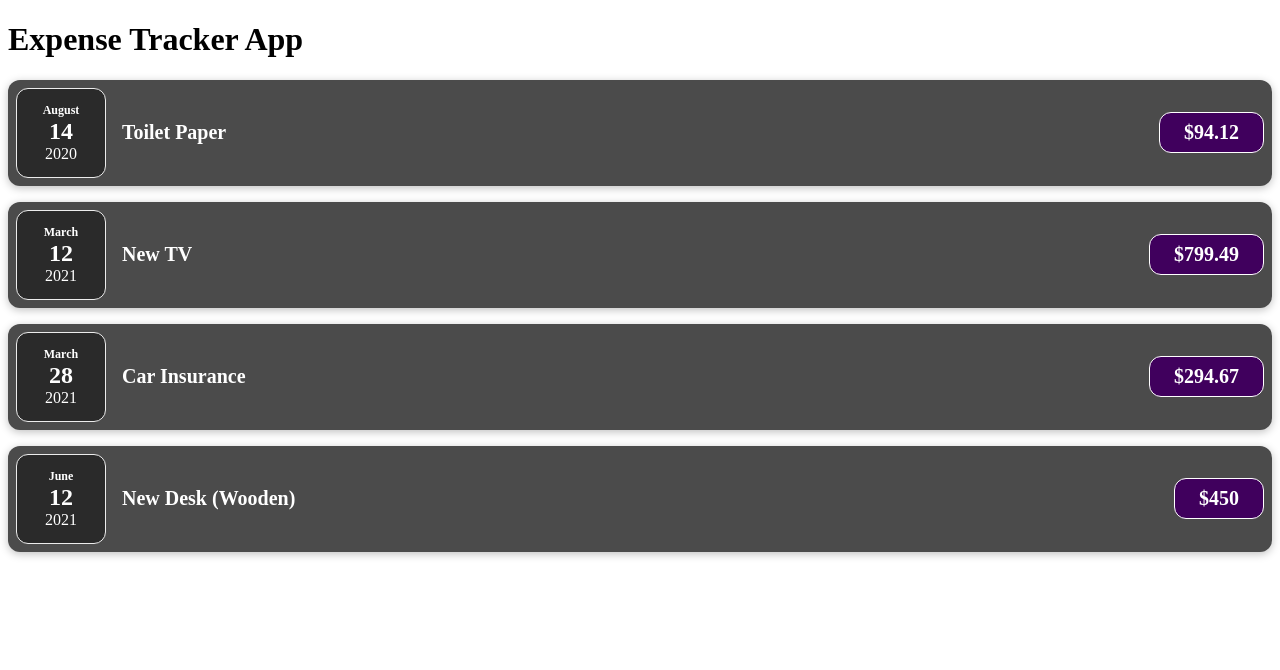
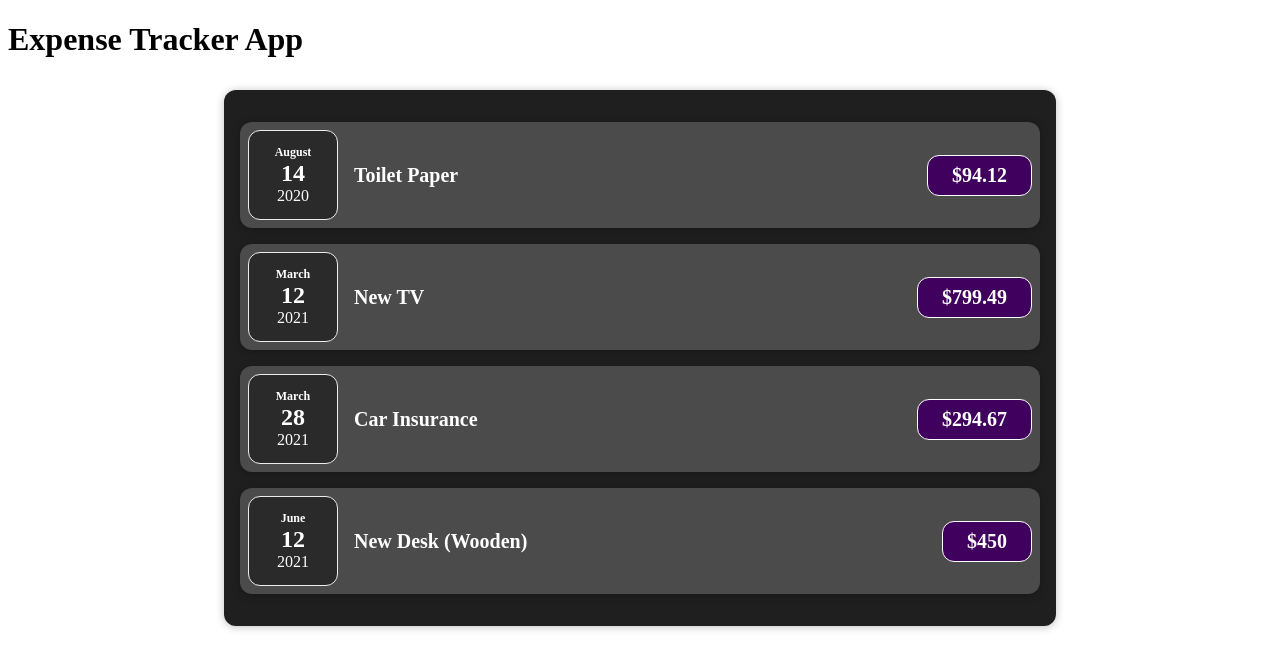
Before and after one commit to Aman-codde/expenses_app, a React (Create React App) app: page / in a window 1280 px wide. Shown: the top 670 px of the page. Built offline with nearby package versions, Linux system fonts and the light colour scheme.

Commit message:
feat(client): add component Expenses

```diff
--- a/src/App.js
+++ b/src/App.js
@@ -1,4 +1,4 @@
-import ExpenseItem from "./components/ExpenseItem/ExpenseItem";
+import Expenses from "./components/Expenses/Expenses";
 
 function App() {
   const expenses = [
@@ -26,26 +26,7 @@
   return (
     <div>
       <h1>Expense Tracker App</h1>
-      <ExpenseItem
-        title={expenses[0].title}
-        amount={expenses[0].amount}
-        date={expenses[0].date}
-      ></ExpenseItem>
-      <ExpenseItem
-        title={expenses[1].title}
-        amount={expenses[1].amount}
-        date={expenses[1].date}
-      ></ExpenseItem>
-      <ExpenseItem
-        title={expenses[2].title}
-        amount={expenses[2].amount}
-        date={expenses[2].date}
-      ></ExpenseItem>
-      <ExpenseItem
-        title={expenses[3].title}
-        amount={expenses[3].amount}
-        date={expenses[3].date}
-      ></ExpenseItem>
+      <Expenses expenses={expenses} />
     </div>
   );
 }
--- /dev/null
+++ b/src/components/Expenses/Expenses.css
@@ -0,0 +1,9 @@
+.expenses {
+  padding: 1rem;
+  background-color: rgb(31, 31, 31);
+  margin: 2rem auto;
+  width: 50rem;
+  max-width: 95%;
+  border-radius: 12px;
+  box-shadow: 0 1px 8px rgba(0, 0, 0, 0.25);
+}
--- /dev/null
+++ b/src/components/Expenses/Expenses.js
@@ -0,0 +1,31 @@
+import ExpenseItem from "../ExpenseItem/ExpenseItem";
+import "./Expenses.css";
+
+function Expenses(props) {
+  return (
+    <div className="expenses">
+      <ExpenseItem
+        title={props.expenses[0].title}
+        amount={props.expenses[0].amount}
+        date={props.expenses[0].date}
+      ></ExpenseItem>
+      <ExpenseItem
+        title={props.expenses[1].title}
+        amount={props.expenses[1].amount}
+        date={props.expenses[1].date}
+      ></ExpenseItem>
+      <ExpenseItem
+        title={props.expenses[2].title}
+        amount={props.expenses[2].amount}
+        date={props.expenses[2].date}
+      ></ExpenseItem>
+      <ExpenseItem
+        title={props.expenses[3].title}
+        amount={props.expenses[3].amount}
+        date={props.expenses[3].date}
+      ></ExpenseItem>
+    </div>
+  );
+}
+
+export default Expenses;
```
